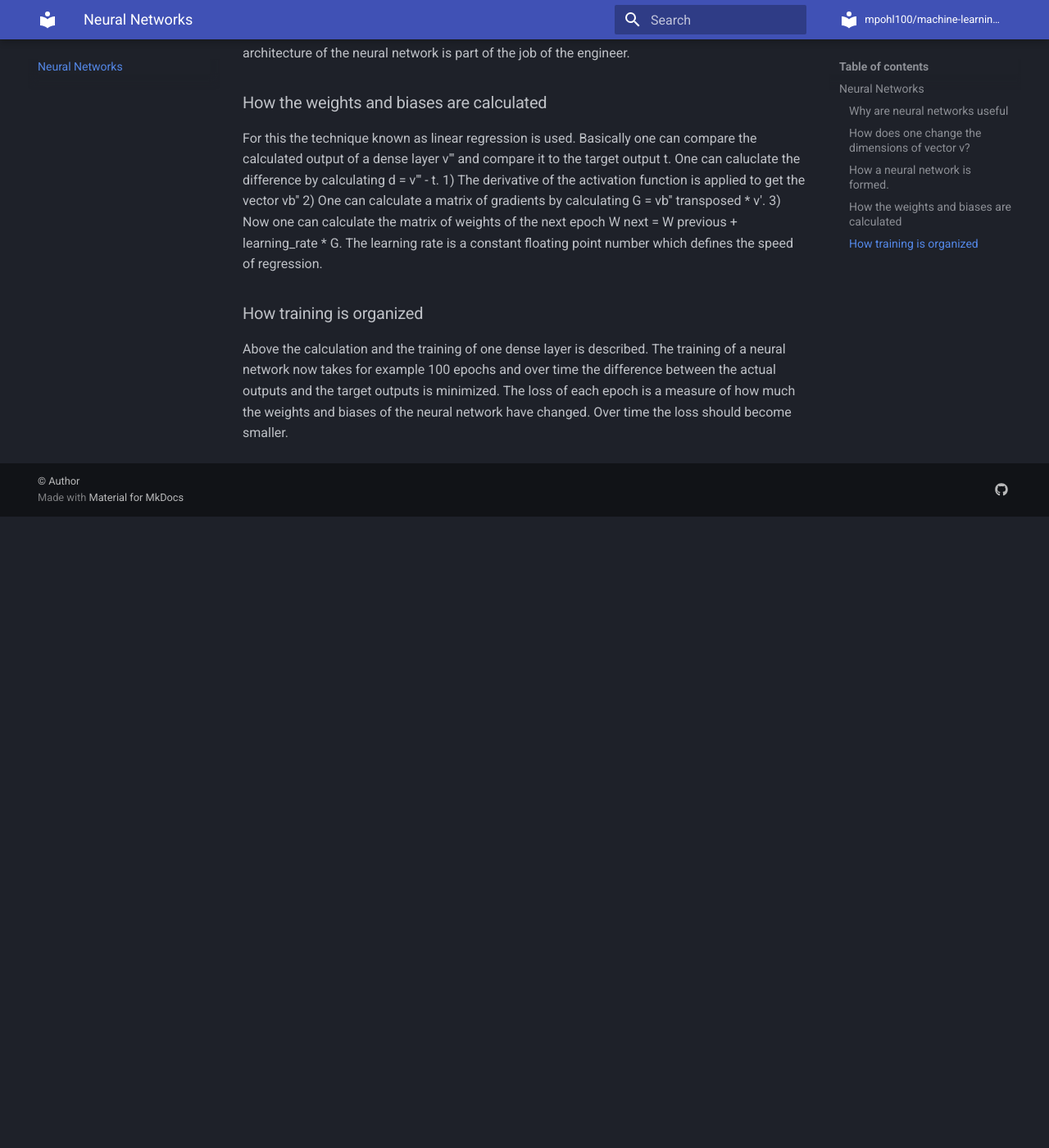
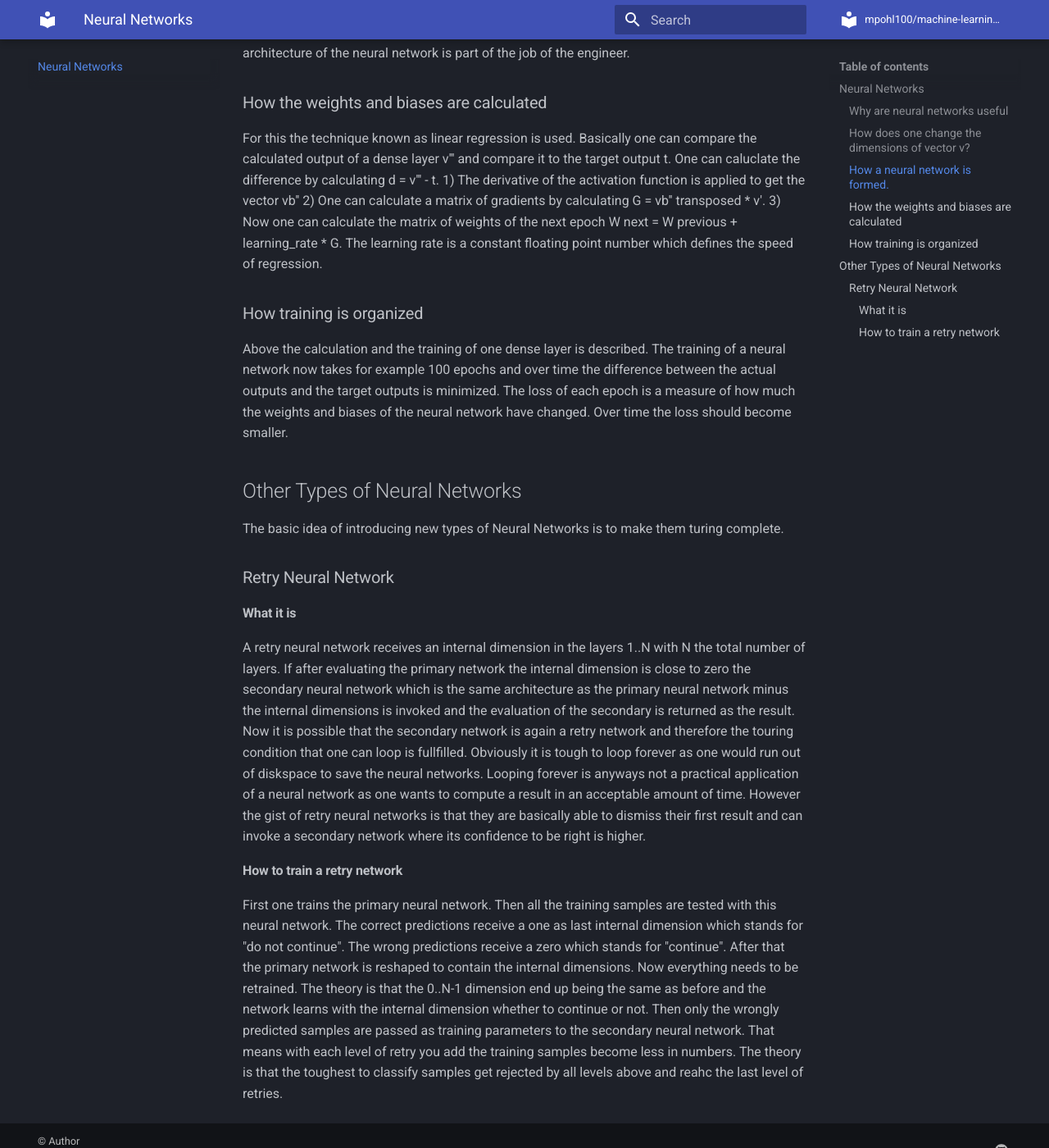
Before and after one commit to mpohl100/machine-learning-docs, an MkDocs documentation site: the page built from docs/neural_networks.md, in a window 1280 px wide and 1400 px high, scrolled down 966 px. Shown: the whole window at 82% size. Built offline with MkDocs 1.6.1 and Material for MkDocs 9.7.7, drawn with Linux system fonts in a browser that asks for light colours; comment, search, counter and statistics services are not loaded; before the commit the page ends 1596 px from its top, so only the background shows below that.

Commit message:
explain retry networks

```diff
--- a/docs/neural_networks.md
+++ b/docs/neural_networks.md
@@ -26,3 +26,21 @@ For this the technique known as linear regression is used. Basically one can com
 ### How training is organized
 Above the calculation and the training of one dense layer is described.
 The training of a neural network now takes for example 100 epochs and over time the difference between the actual outputs and the target outputs is minimized. The loss of each epoch is a measure of how much the weights and biases of the neural network have changed. Over time the loss should become smaller.
+
+## Other Types of Neural Networks
+The basic idea of introducing new types of Neural Networks is to make them turing complete.
+
+### Retry Neural Network
+
+#### What it is
+A retry neural network receives an internal dimension in the layers 1..N with N the total number of layers.
+If after evaluating the primary network the internal dimension is close to zero the secondary neural network which is the same architecture as the primary neural network minus the internal dimensions is invoked and the evaluation of the secondary is returned as the result.
+Now it is possible that the secondary network is again a retry network and therefore the touring condition that one can loop is fullfilled. Obviously it is tough to loop forever as one would run out of diskspace to save the neural networks. Looping forever is anyways not a practical application of a neural network as one wants to compute a result in an acceptable amount of time.
+However the gist of retry neural networks is that they are basically able to dismiss their first result and can invoke a secondary network where its confidence to be right is higher.
+
+#### How to train a retry network
+First one trains the primary neural network. Then all the training samples are tested with this neural network.
+The correct predictions receive a one as last internal dimension which stands for "do not continue". The wrong predictions receive a zero which stands for "continue". After that the primary network is reshaped to contain the internal dimensions. Now everything needs to be retrained. The theory is that the 0..N-1 dimension end up being the same as before and the network learns with the internal dimension whether to continue or not.
+Then only the wrongly predicted samples are passed as training parameters to the secondary neural network.
+That means with each level of retry you add the training samples become less in numbers.
+The theory is that the toughest to classify samples get rejected by all levels above and reahc the last level of retries.
```
